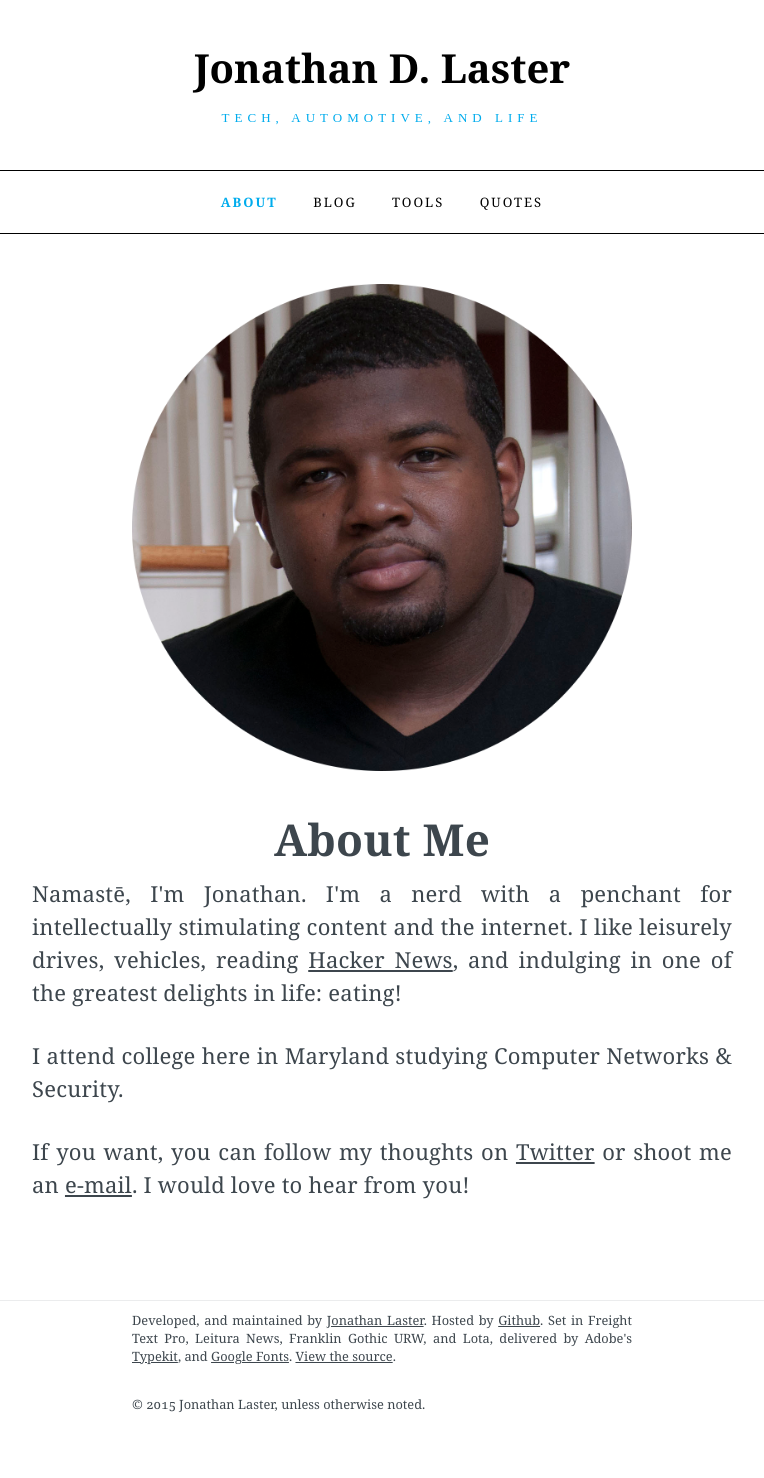
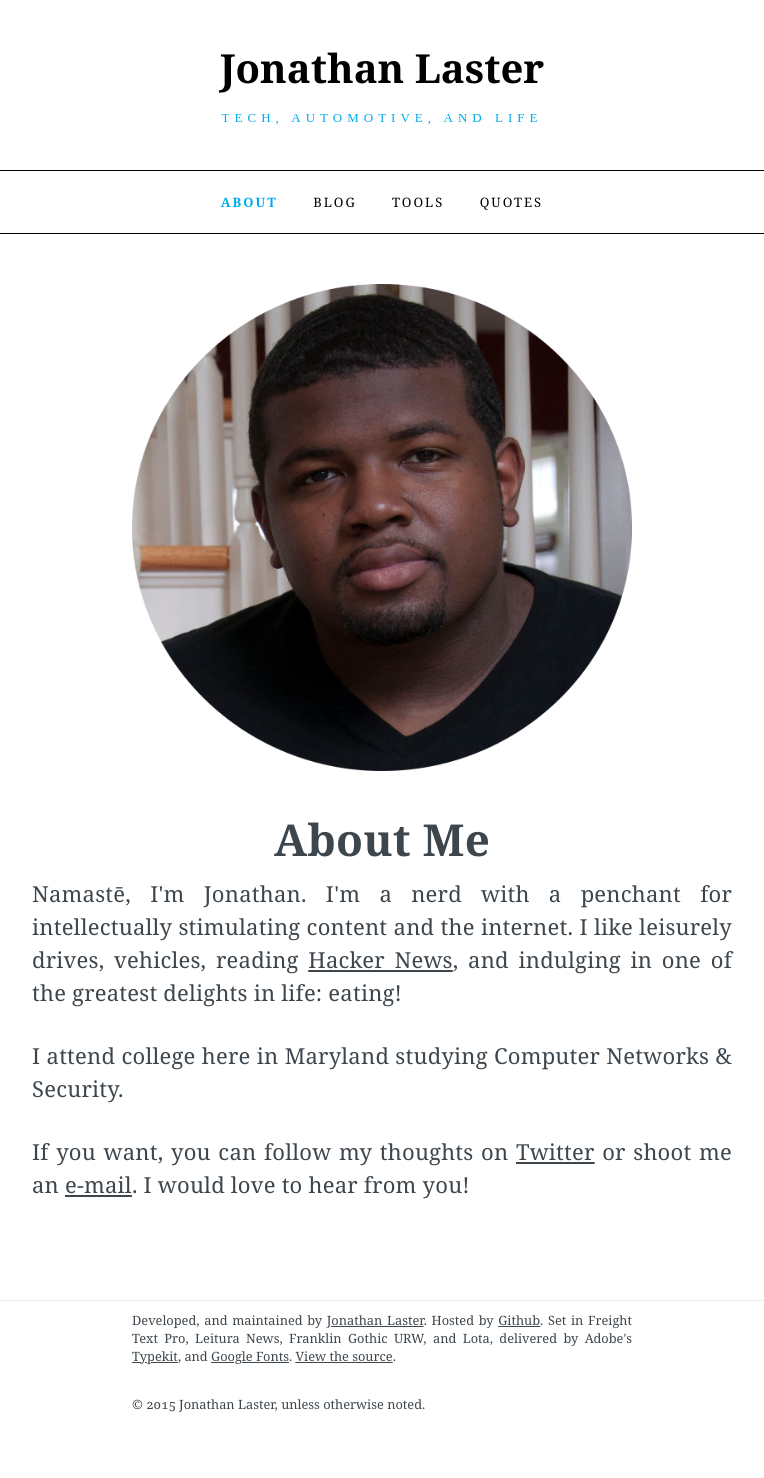
Before and after one commit to last-dev/jdl.io, a Jekyll site: the page built from index.html, in a window 1280 px wide. Shown: the whole page, without its empty margins (258-1022 px from the left). Built offline with Jekyll 4.4.1, drawn with Linux system fonts in a browser that asks for light colours; nearby versions of some CDN libraries.

Commit message:
Removed middle initial

```diff
--- a/_includes/header.html
+++ b/_includes/header.html
@@ -1,6 +1,6 @@
 <header class="wrap top">
 
-    <a href="{{site.baseurl}}/" class="site-title">Jonathan D. Laster</a>
+    <a href="{{site.baseurl}}/" class="site-title">Jonathan Laster</a>
     <p class="site-sub-title">Tech, Automotive, and Life</p>
 
     <nav class="site-nav">
```
